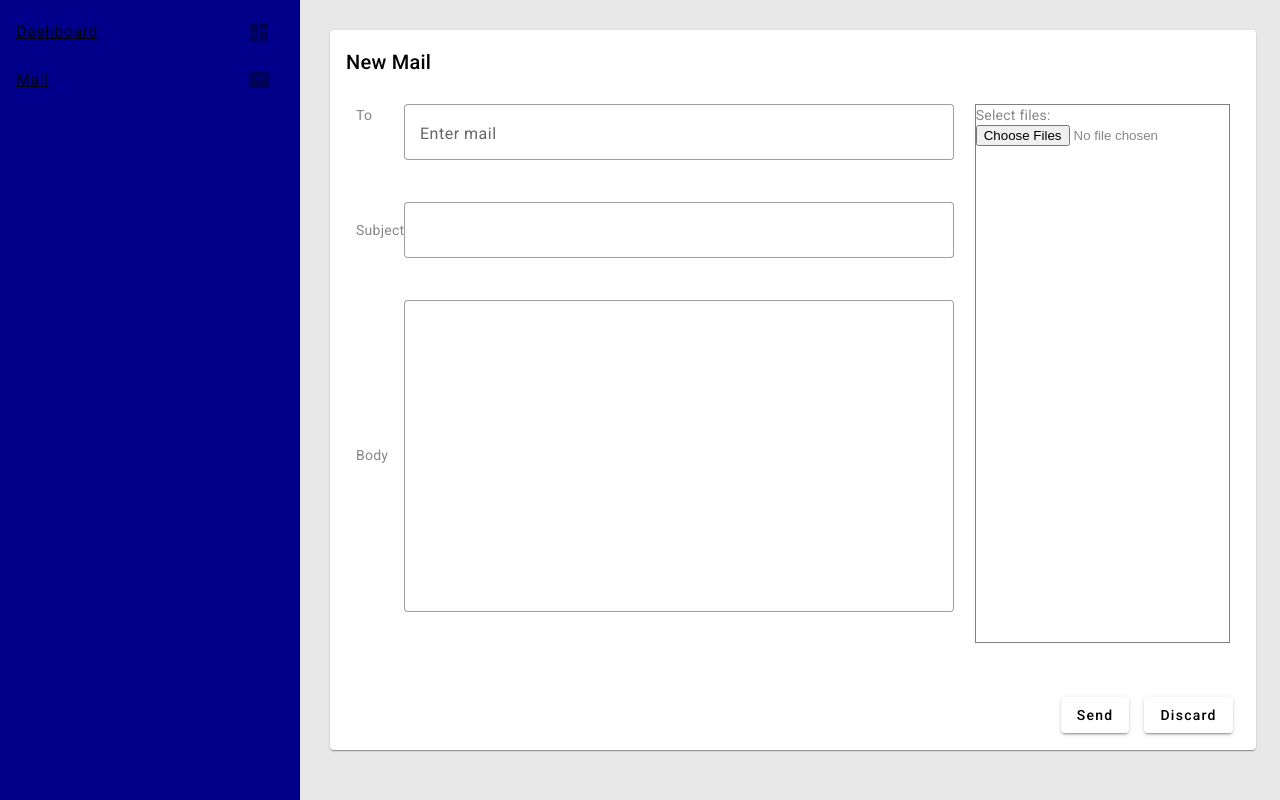
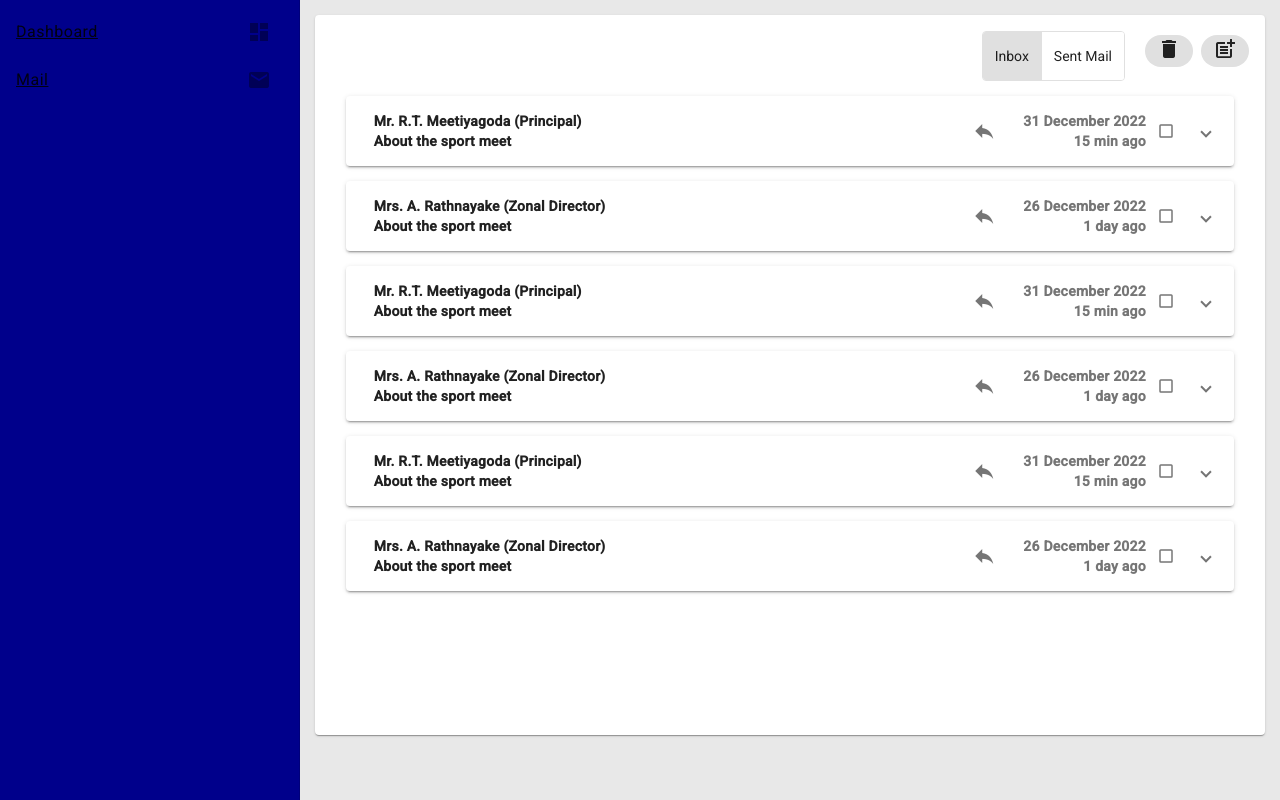
Before and after one commit to codingPentagon/ZoneEd, an Angular app in the folder frontend/: page /mail in a window 1280 px wide. Built offline with nearby package versions, Linux system fonts and the light colour scheme.

Commit message:
fixed mat button toggle group

```diff
--- a/frontend/src/app/mail/mail.component.css
+++ b/frontend/src/app/mail/mail.component.css
@@ -1,4 +1,4 @@
-:host,.content,.create,mat-card-content{
+:host,.create{
   display: flex;
 }
 .left{
@@ -16,15 +16,9 @@
   color: #87878b;
   margin: 15px;
   flex: 1;
+  display: none;
 
 }
-
-*{
-  box-sizing: border-box;
-  margin: 0;
-  padding: 0;
-}
-
 
 #form input,textarea{
   margin: 20px;
@@ -57,8 +51,8 @@
 mat-card{
   margin: 15px;
   height: 90vh;
-  width: 100%;
 }
+
 .table-row{
   display: table-row;
   width: 100%;
@@ -70,17 +64,12 @@ mat-card{
   width: 80px;
 
 }
-mat-card-content{
 
-  height: 100%;
-}
 mat-form-field{
   width: 43vw;
 }
 
-form{
-  display:none ;
-}
+
 mat-panel-title {
   white-space: break-spaces;
 }
@@ -100,23 +89,28 @@ h2{
 mat-chip-option{
   display: inline;
 }
+
 mat-panel-description{
   justify-content: right;
   text-align: right;
 }
-.mail-inbox{
-  display: none;
-}
+
 mat-checkbox{
   transform: scale(0.75);
 }
 mat-button-toggle-group{
   margin-right: 20px;
 }
-.inbox1{
-  display: none;
-}
 
 button{
   margin: 15px 15px 15px 0;
 }
+
+mat-card-content{
+  overflow: auto;
+  height: 100%;
+}
+
+mat-expansion-panel{
+  margin: 15px;
+}
--- a/frontend/src/app/mail/mail.component.html
+++ b/frontend/src/app/mail/mail.component.html
@@ -1,7 +1,7 @@
 <app-nav></app-nav>
 
 <div class="create">
-      <mat-card>
+  <mat-card class="hide">
     <mat-card-header>
       <h2>New Mail</h2>
       <span class="spacer"></span>
@@ -65,6 +65,7 @@
       </div>
     </mat-card-actions>
   </mat-card>
+</div>
 
 
 <div class="inbox1">
@@ -87,7 +88,8 @@
     </mat-card-header>
 
     <mat-card-content>
-      <div  *ngFor="let inboxmail of inboxmails">
+      <div *ngIf="inbox.checked">
+        <div *ngFor="let inboxmail of inboxmails">
           <mat-accordion>
             <mat-expansion-panel>
               <mat-expansion-panel-header [collapsedHeight]="'70px'" [expandedHeight]="'70px'"
@@ -121,8 +123,9 @@
             </mat-expansion-panel>
           </mat-accordion>
         </div>
+      </div>
+      <div *ngIf="sent.checked">
         <div class="sentbox" *ngFor="let sentboxmail of sentboxmails">
-        <mat-card-content>
           <mat-accordion>
             <mat-expansion-panel>
               <mat-expansion-panel-header [collapsedHeight]="'70px'" [expandedHeight]="'70px'">
@@ -143,9 +146,8 @@
               </p>
             </mat-expansion-panel>
           </mat-accordion>
-        </mat-card-content>
+        </div>
       </div>
     </mat-card-content>
   </mat-card>
 </div>
-</div>
```
Lines whose indentation alone changed are shown as unchanged.
